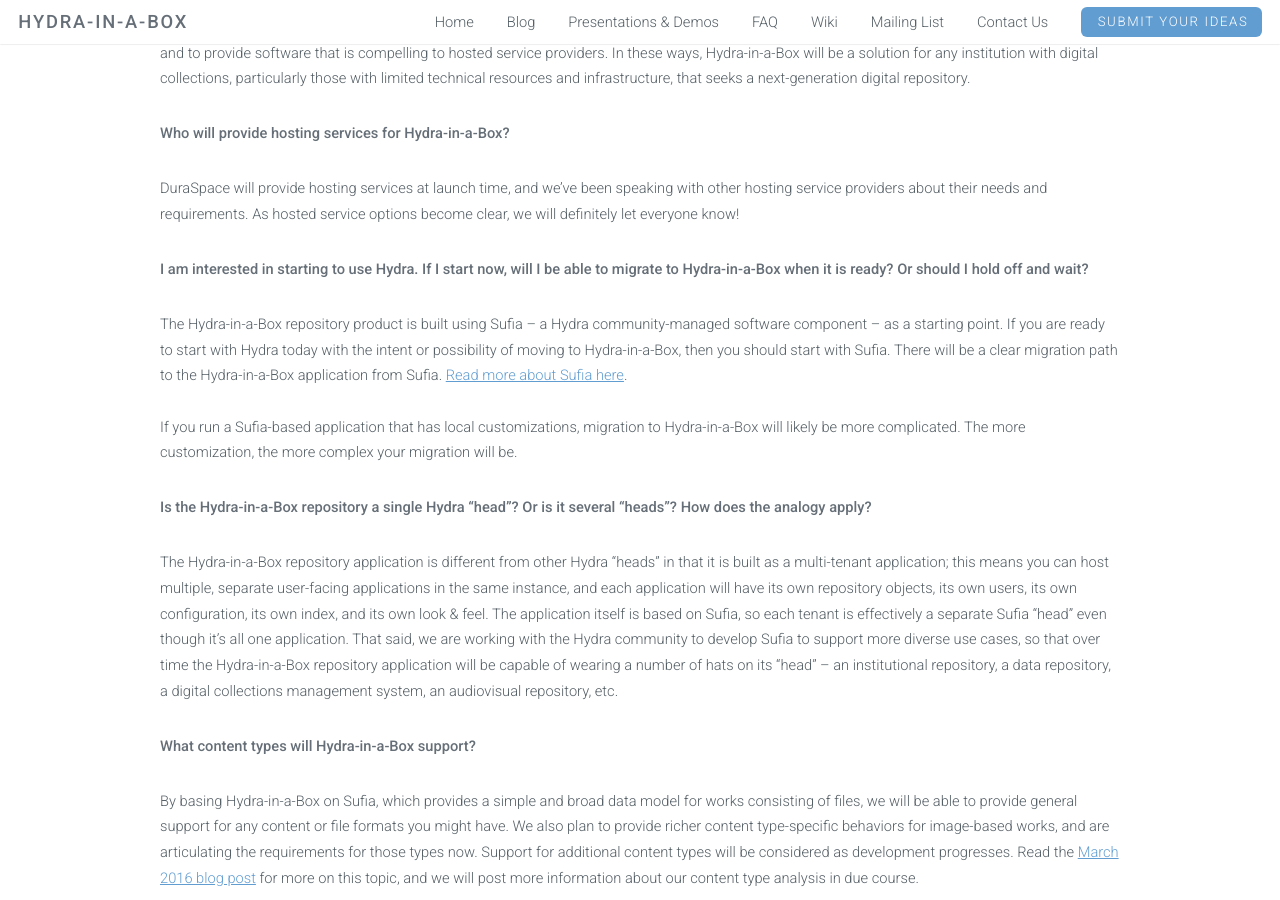
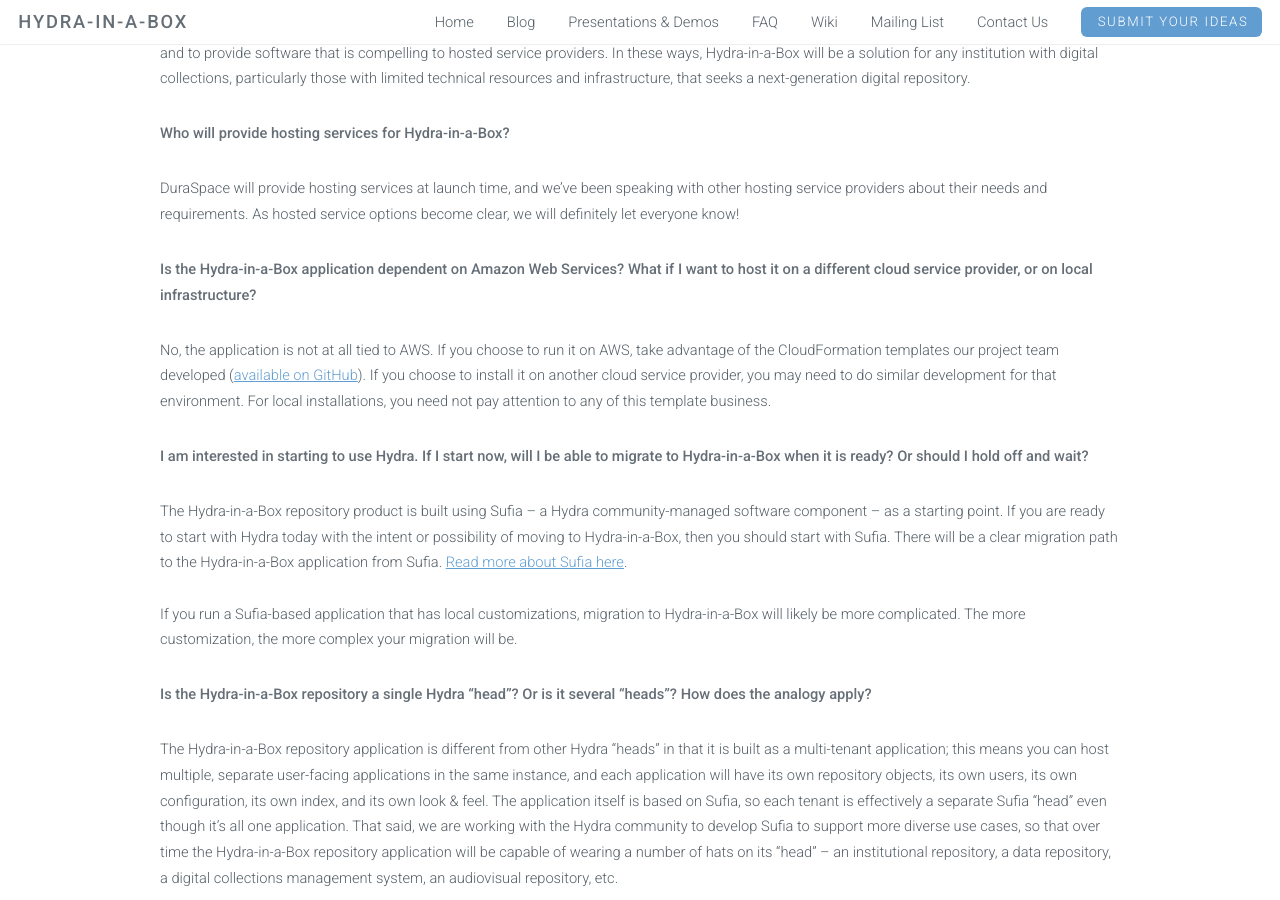
Before and after one commit to samvera-labs/hyku.github.io, a Jekyll site: the page built from faq.html, in a window 1280 px wide and 900 px high, scrolled down 513 px. Built offline with Jekyll 4.4.1, drawn with Linux system fonts in a browser that asks for light colours.

```diff
--- a/_data/faqs.yaml
+++ b/_data/faqs.yaml
@@ -10,6 +10,10 @@
     Who will provide hosting services for Hydra-in-a-Box?
   answer: >-
     DuraSpace will provide hosting services at launch time, and we’ve been speaking with other hosting service providers about their needs and requirements. As hosted service options become clear, we will definitely let everyone know!
+- question: >-
+    Is the Hydra-in-a-Box application dependent on Amazon Web Services? What if I want to host it on a different cloud service provider, or on local infrastructure?
+  answer: >-
+    No, the application is not at all tied to AWS. If you choose to run it on AWS, take advantage of the CloudFormation templates our project team developed (<a href="https://github.com/hybox/aws">available on GitHub</a>). If you choose to install it on another cloud service provider, you may need to do similar development for that environment. For local installations, you need not pay attention to any of this template business.
 - question: >-
     I am interested in starting to use Hydra. If I start now, will I be able to migrate to Hydra-in-a-Box when it is ready? Or should I hold off and wait?
   answer: >-
```
Also changed, not shown: _data/previous_presentations.yaml (+10 -1 lines), _data/upcoming_presentations.yml (+1 -9 lines).
